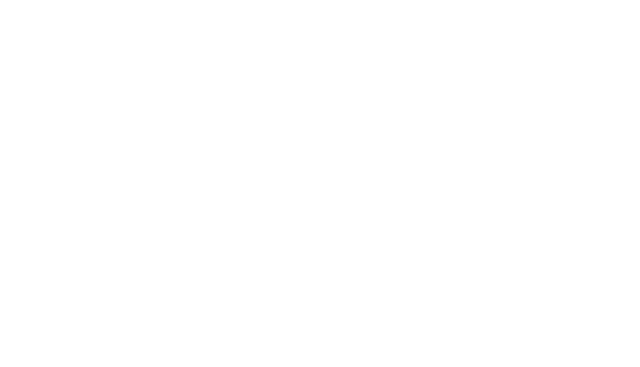
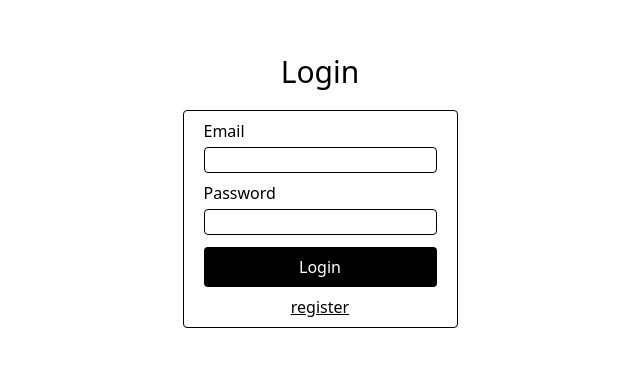
Before and after one commit to FadelYang/kanban-todo-fe, a React (Vite) app: page /login in a window 1280 px wide. Before the commit this address had no page. Shown: the part 209-576 px from the top of the page, without its empty margins (320-960 px from the left). Built offline with nearby package versions, Linux system fonts and the light colour scheme.

Commit message:
feat(auth): add login page

```diff
--- a/src/App.tsx
+++ b/src/App.tsx
@@ -1,12 +1,14 @@
 import "./App.css";
 import { BrowserRouter, Route, Routes } from "react-router-dom";
-import Layout from "./components/Layout";
+import Login from './pages/Login';
+import Home from './pages/Home';
 
 function App() {
   return (
     <BrowserRouter>
       <Routes>
-        <Route></Route>
+        <Route path='/login' element={<Login />}></Route>
+        <Route path='/dashboard' element={<Home />}></Route>
       </Routes>
     </BrowserRouter>
   );
--- /dev/null
+++ b/src/pages/Home.tsx
@@ -0,0 +1,7 @@
+const Home = () => {
+  return (
+    <div>Home</div>
+  )
+}
+
+export default Home
--- /dev/null
+++ b/src/pages/Login.tsx
@@ -0,0 +1,70 @@
+import { useState } from 'react';
+import { getUrl } from '../utils/getBackEndUrl';
+
+const Login = () => {
+  const [email, setEmail] = useState("");
+  const [password, setPasswrod] = useState("");
+
+  const handleLogin = async () => {
+    const url = getUrl();
+    try {
+      const response = await fetch(url, {
+        method: "POST",
+        headers: {
+          "Content-Type": "application/json",
+        },
+        body: JSON.stringify({
+          email,
+          password
+        })
+      });
+    } catch (error) {
+
+    }
+  };
+
+  return (
+    <div className="flex flex-col justify-center items-center h-screen gap-5">
+      <h1 className="text-3xl text-center">Login</h1>
+      <div className="flex flex-col gap-2 border rounded px-5 py-2">
+        <form className="flex flex-col gap-2" onSubmit={handleLogin}>
+          <div className="flex flex-col gap-1">
+            <label htmlFor="email">Email</label>
+            <input
+              type="email"
+              id="email"
+              className="border rounded"
+              onChange={(e) => setEmail(e.target.value)}
+              value={email}
+              required
+            />
+          </div>
+          <div className="flex flex-col gap-1">
+            <label htmlFor="password">Password</label>
+            <input
+              type="password"
+              id="passwrd"
+              className="border rounded"
+              onChange={(e) => setPasswrod(e.target.value)}
+              value={password}
+              required
+            />
+          </div>
+          <button
+            className="bg-black hover:cursor-pointer hover:bg-gray-800 text-white rounded py-2 px-4 mt-1"
+            type="submit"
+          >
+            Login
+          </button>
+          <p className="text-center">
+            <a href="#" className="underline">
+              register
+            </a>
+          </p>
+        </form>
+      </div>
+    </div>
+  );
+};
+
+export default Login;
--- /dev/null
+++ b/src/utils/getBackEndUrl.ts
@@ -0,0 +1 @@
+export const getUrl = () => { return `${import.meta.env.VITE_BACKEND_URL}`; };
```
Also changed, not shown: 1 other file (tests, documents, lock files or other folders).
